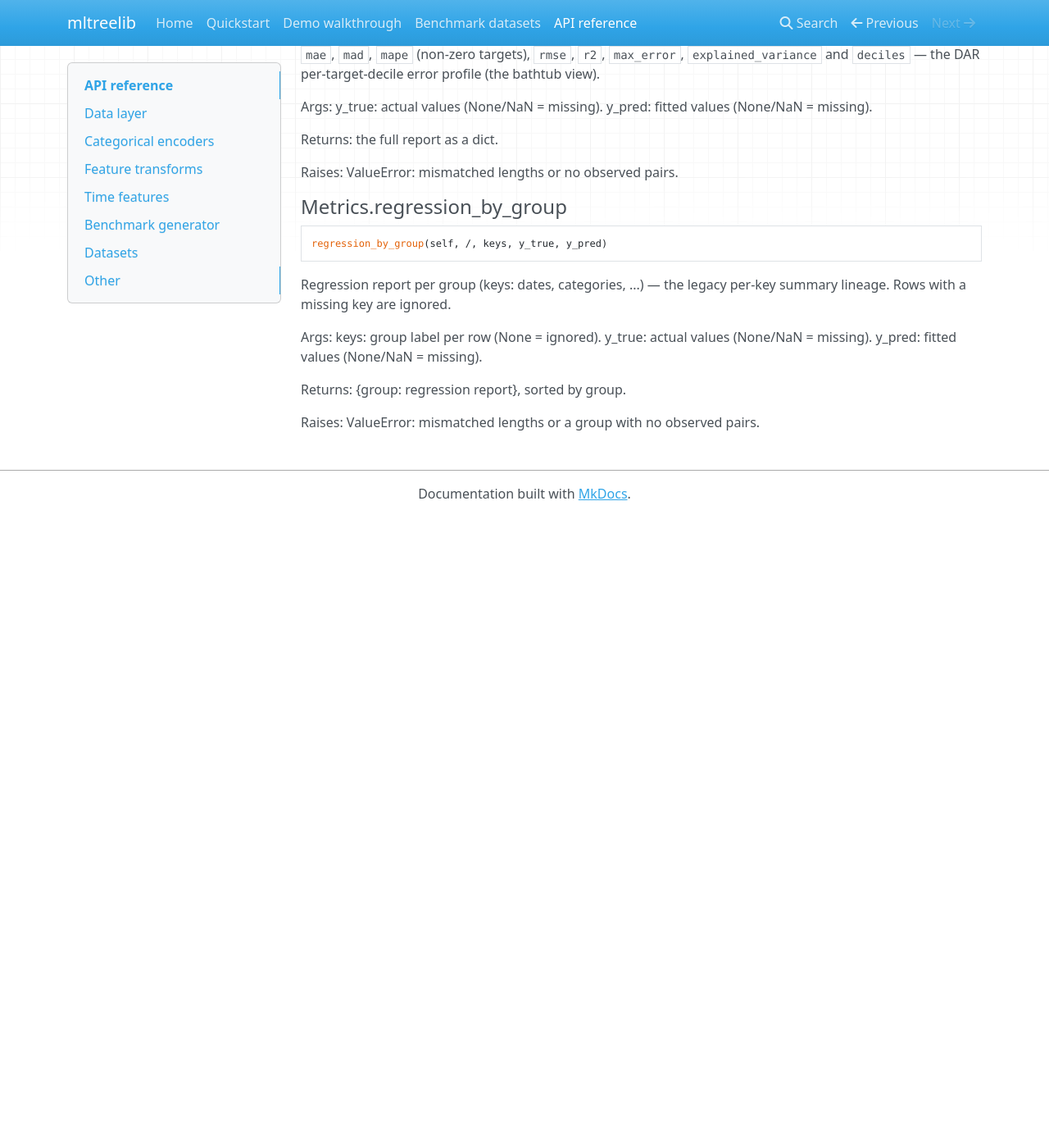
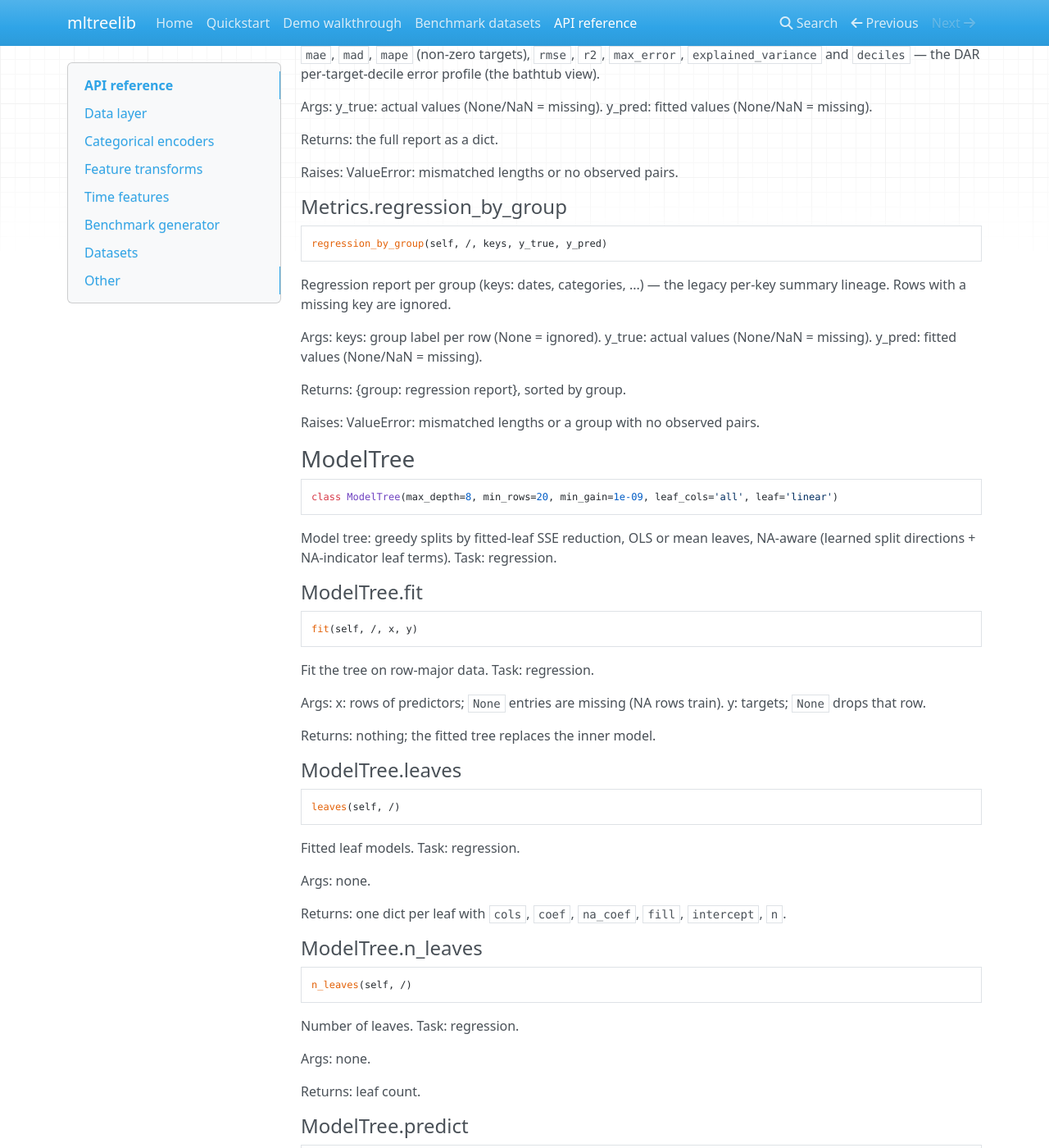
Before and after one commit to jkapila/mltreelib, an MkDocs documentation site: the page built from docs/reference/api.md, in a window 1280 px wide and 1400 px high, scrolled down 16132 px. Shown: the whole window at 82% size. Built offline with MkDocs 1.6.1, drawn with Linux system fonts in a browser that asks for light colours; nearby versions of some CDN libraries; before the commit the page ends 16762 px from its top, so only the background shows below that; some of the changed text lies outside the part shown.

````diff
--- a/docs/reference/api.md
+++ b/docs/reference/api.md
@@ -1025,3 +1025,77 @@ Returns: {group: regression report}, sorted by group.
 
 Raises:
     ValueError: mismatched lengths or a group with no observed pairs.
+
+### ModelTree
+
+```python
+class ModelTree(max_depth=8, min_rows=20, min_gain=1e-09, leaf_cols='all', leaf='linear')
+```
+
+Model tree: greedy splits by fitted-leaf SSE reduction, OLS or mean
+leaves, NA-aware (learned split directions + NA-indicator leaf terms).
+Task: regression.
+
+#### ModelTree.fit
+
+```python
+fit(self, /, x, y)
+```
+
+Fit the tree on row-major data. Task: regression.
+
+Args:
+    x: rows of predictors; `None` entries are missing (NA rows train).
+    y: targets; `None` drops that row.
+
+Returns: nothing; the fitted tree replaces the inner model.
+
+#### ModelTree.leaves
+
+```python
+leaves(self, /)
+```
+
+Fitted leaf models. Task: regression.
+
+Args: none.
+
+Returns: one dict per leaf with `cols`, `coef`, `na_coef`, `fill`,
+`intercept`, `n`.
+
+#### ModelTree.n_leaves
+
+```python
+n_leaves(self, /)
+```
+
+Number of leaves. Task: regression.
+
+Args: none.
+
+Returns: leaf count.
+
+#### ModelTree.predict
+
+```python
+predict(self, /, x)
+```
+
+Predict for row-major data; NAs never block a prediction. Task: regression.
+
+Args:
+    x: rows of predictors; `None` entries are missing.
+
+Returns: one predicted value per row.
+
+#### ModelTree.splits
+
+```python
+splits(self, /)
+```
+
+Learned splits. Task: regression.
+
+Args: none.
+
+Returns: one dict per split with `col`, `threshold`, `missing_left`.
````
Also changed, not shown: references/research/ours-vs-c5-cubist.md (added, +100 -0 lines), references/research/preselect-preprocessing-catalog.md (added, +101 -0 lines), references/research/preselection-and-expert-thesis.md (added, +137 -0 lines), references/research/tree-research-consolidation.md (+5 -0 lines), 1 other file.
